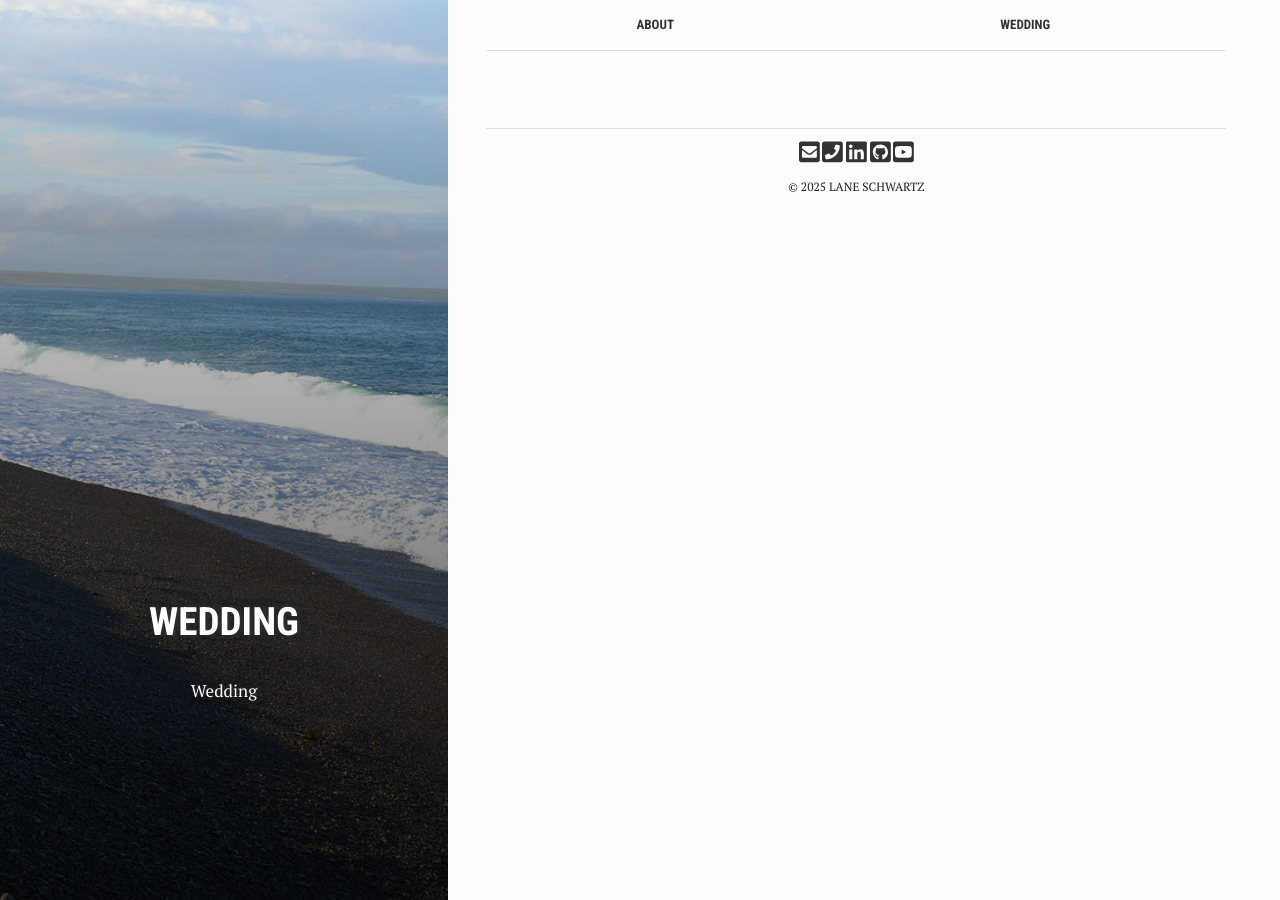
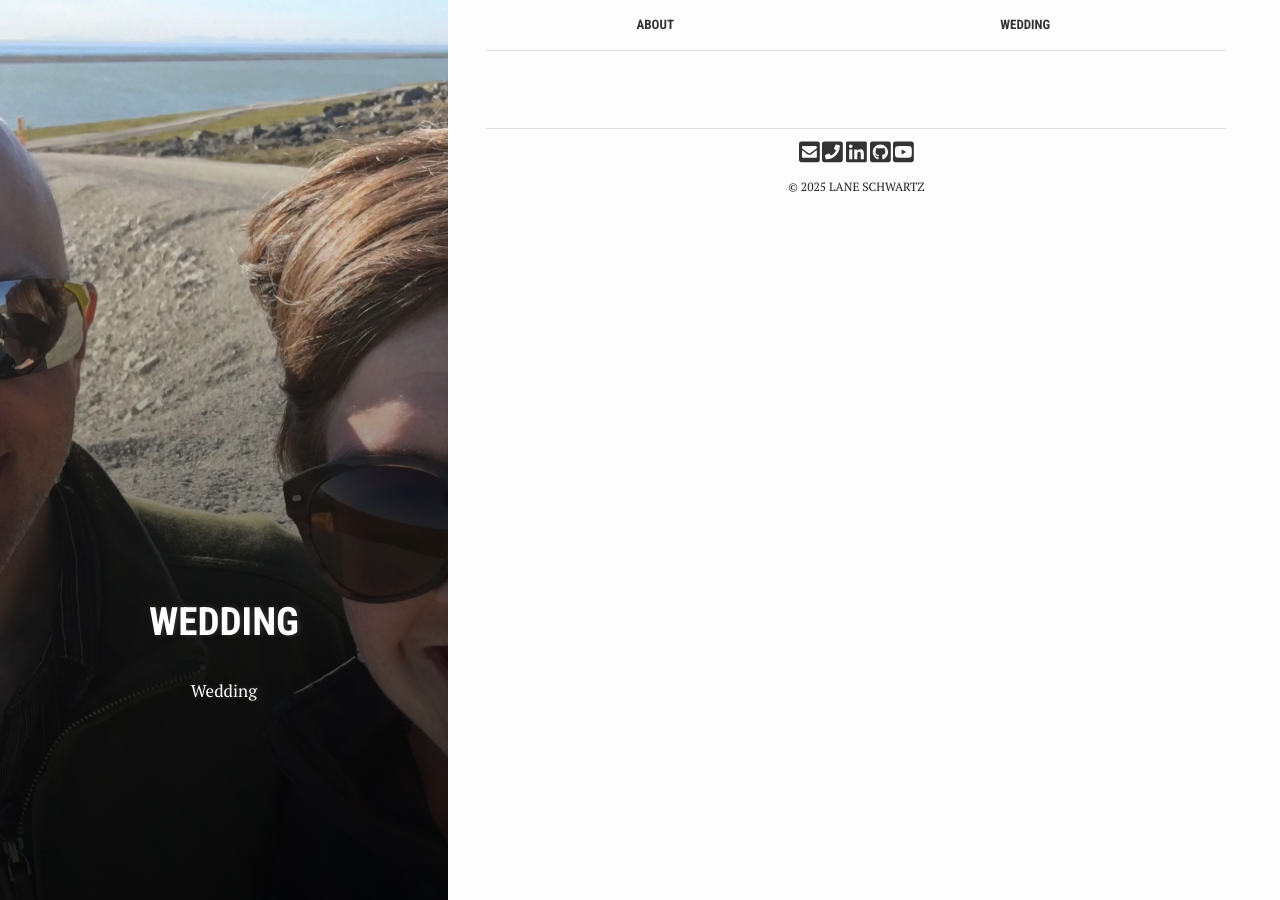
Before and after one commit to sylvialane/sylvialane.github.io, a Jekyll site: the page built from index.md, in a window 1280 px wide. Built offline with Jekyll 4.4.1, drawn with Linux system fonts in a browser that asks for light colours; nearby versions of some CDN libraries; a style sheet for code colours, icons or effects is not loaded.

Commit message:
Change photo

```diff
--- a/index.md
+++ b/index.md
@@ -1,5 +1,5 @@
 ---
-bg: "North_beach.jpg"
+bg: "OtherSide.jpg"
 layout: default
 crawlertitle: "Wedding"
 title: "Wedding"
```
